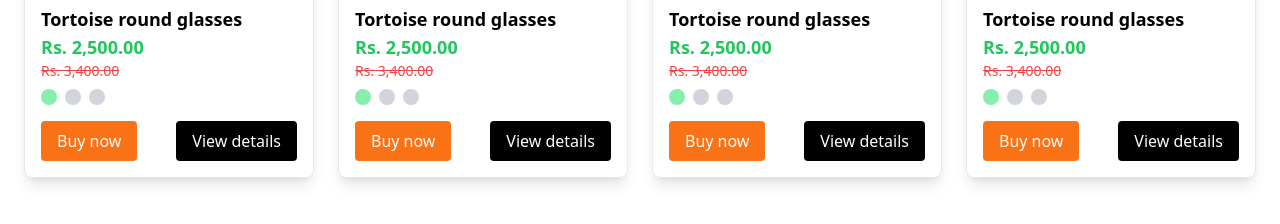
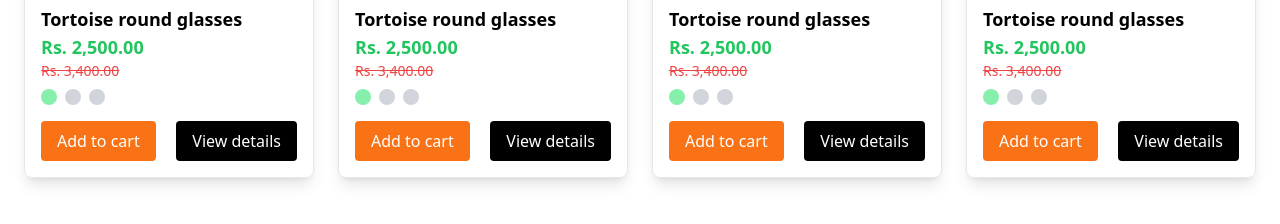
Before and after one commit to hardikk04/Final-TT, a website: page src/index.html in a window 1280 px wide. Shown: the part 512-736 px from the top of the page. Drawn offline with nearby package versions, Linux system fonts and the light colour scheme.

Commit message:
add to cart changed

```diff
--- a/src/index.html
+++ b/src/index.html
@@ -61,7 +61,7 @@
             <button
               class="bg-orange-500 text-white px-4 py-2 rounded hover:bg-orange-600"
             >
-              Buy now
+              Add to cart
             </button>
             <button
               class="bg-black text-white px-4 py-2 rounded hover:bg-gray-800"
@@ -102,7 +102,7 @@
             <button
               class="bg-orange-500 text-white px-4 py-2 rounded hover:bg-orange-600"
             >
-              Buy now
+              Add to cart
             </button>
             <button
               class="bg-black text-white px-4 py-2 rounded hover:bg-gray-800"
@@ -143,7 +143,7 @@
             <button
               class="bg-orange-500 text-white px-4 py-2 rounded hover:bg-orange-600"
             >
-              Buy now
+              Add to cart
             </button>
             <button
               class="bg-black text-white px-4 py-2 rounded hover:bg-gray-800"
@@ -184,7 +184,7 @@
             <button
               class="bg-orange-500 text-white px-4 py-2 rounded hover:bg-orange-600"
             >
-              Buy now
+              Add to cart
             </button>
             <button
               class="bg-black text-white px-4 py-2 rounded hover:bg-gray-800"
```
